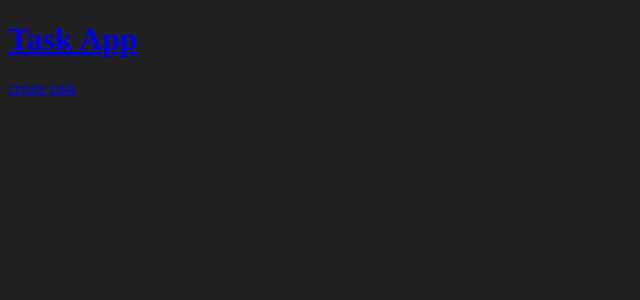
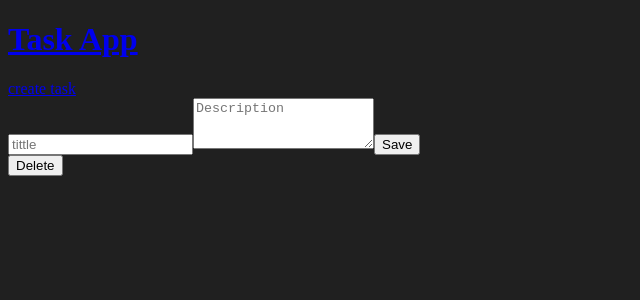
Before and after one commit to AnthonyCrespo/Professor_Evidence, a React (Vite) app in the folder client/: page /tasks/1 in a window 1280 px wide. Shown: the top 300 px of the page, without its empty margins (0-640 px from the left). Built offline with nearby package versions, Linux system fonts and the light colour scheme; no server answers.

Commit message:
Added CRUD operations with API

```diff
--- a/client/src/App.jsx
+++ b/client/src/App.jsx
@@ -12,6 +12,7 @@ function App() {
       <Route path="/" element={<Navigate to="/tasks"/>}/>
         <Route path="/tasks" element={<TasksPage/>}/>
         <Route path="/tasks-create" element={<TaskFormPage/>}/>
+        <Route path="/tasks/:id" element={<TaskFormPage/>}/>
       </Routes>
     </BrowserRouter>
   )
--- a/client/src/api/task.api.js
+++ b/client/src/api/task.api.js
@@ -1,5 +1,23 @@
 import axios from 'axios'
 
+
+const tasksApi = axios.create({
+    baseURL: 'http://localhost:8000/tasks/api/v1/tasks/'
+})
 export const getAllTasks = () => {
-    return axios.get('http://localhost:8000/tasks/api/v1/tasks/');
+    return tasksApi.get("/");
 }
+
+
+export const getTask = (id) => tasksApi.get(`/${id}`);
+
+
+export const createTask = (task) => tasksApi.post("/", task);
+
+
+export const deleteTask  = (id) => {
+    return tasksApi.delete(`/${id}`);
+}
+
+
+export const updateTask = (id, task) => tasksApi.put(`/${id}/`, task);
--- a/client/src/components/TaskCard.jsx
+++ b/client/src/components/TaskCard.jsx
@@ -1,7 +1,16 @@
+import { useNavigate} from "react-router-dom"
+
+
 export function TaskCard({task}){
+
+    const navigate = useNavigate()
     return(
-        <div>
-            <h1>{task.title}</h1>
+        <div  style ={{background: "black"}}
+            onClick={() => {
+                navigate("/tasks/"+task.id,)
+        }}
+        >
+            <h1>{task.tittle}</h1>
             <p>{task.description}</p>
             <hr/>
         </div>
--- a/client/src/pages/TaskFormPage.jsx
+++ b/client/src/pages/TaskFormPage.jsx
@@ -1,11 +1,76 @@
-export function TaskFormPage(){
+import { useEffect } from 'react';
+import { useForm } from 'react-hook-form';
+import { createTask, deleteTask, updateTask, getTask } from '../api/task.api';
+import { useNavigate, useParams} from 'react-router-dom';
+export function TaskFormPage() {
+  const {
+    register,
+    handleSubmit,
+    formState: { errors },
+    setValue
+  } = useForm();
+
+ const navigate = useNavigate();
+
+    const params = useParams()
+    console.log(params)
+
+  /* Create or delete */
+  const onSubmit = handleSubmit(async (data) => {
+    if (params.id){
+        await updateTask(params.id,data)
+    } else {
+        await createTask(data);
+    }
+
+    navigate("/tasks")
+  });
+
+
+  /* Edit a task */
+  useEffect(()=>{
+        async function loadTask(){
+            if (params.id){
+                const res = await getTask(params.id)
+                setValue('tittle', res.data.tittle)
+                setValue('description', res.data.description)
+                //console.log(res)
+        }
+    }
+    loadTask()
+  },[])
+
   return (
     <div>
-            <form action="">
-                <input type="text" placeholder="tittle" />
-                <textarea rows="3" placeholder="Description"></textarea>
+      <form onSubmit={onSubmit}>
+        <input
+          type="text"
+          placeholder="tittle"
+          {...register('tittle', { required: true })}
+        />
+        {errors.tittle && <span>Title is required.</span>}
+
+        <textarea
+          rows="3"
+          placeholder="Description"
+          {...register('description', { required: true })}
+        ></textarea>
+        {errors.description && <span>Description is required.</span>}
+
         <button>Save</button>
       </form>
+    {/* Delete a task */}
+    {params.id  &&
+          <button onClick={async ()=> {
+            const accepted = window.confirm("Are you sure")
+
+            if (accepted){
+                await deleteTask(params.id)
+                navigate("/tasks")
+            }
+          }}>
+          Delete
+        </button>}
 
     </div>
   );
```
Also changed, not shown: 2 other files (tests, documents, lock files or other folders). Lines whose indentation alone changed are shown as unchanged.
